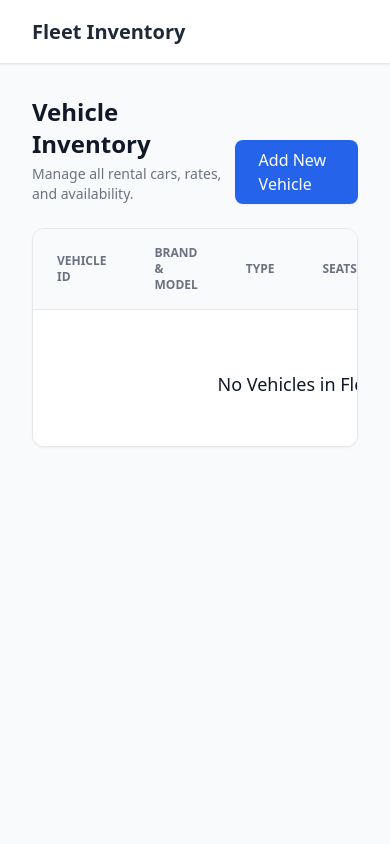
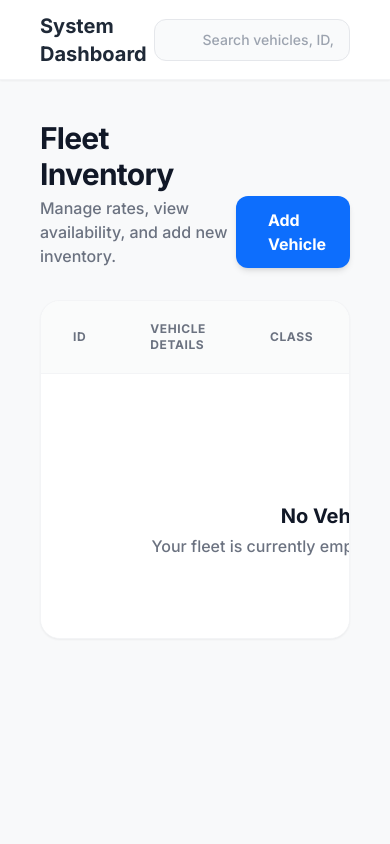
Before and after one commit to Sankalpa-KMCP/SE1020-Vehicle-Rental-System-new, a Java web app: page /vehicles in a window 390 px wide. Run offline with Tomcat 11, a stand-in JSP engine, Linux system fonts and the light colour scheme; some libraries are stand-ins or nearby versions.

Commit message:
vehicle dao.fixed plymorphism methods. resolved errors in classes.

```diff
--- a/src/main/java/com/example/vehiclerentalsystem01/models/Motorcycle.java
+++ b/src/main/java/com/example/vehiclerentalsystem01/models/Motorcycle.java
@@ -1,5 +1,4 @@
 package com.example.vehiclerentalsystem01.models;
-
 /**
  * OOP Concept: Inheritance.
  * The Motorcycle class inherits all attributes and methods from the Vehicle class.
@@ -35,7 +34,7 @@ public class Motorcycle extends Vehicle {
     }
 
     @Override
-    public String toCSV() {
+    public String formatForFile() {
         // FIX 3: We must use Getters to access the parent's private data
         return "Motorcycle," + getId() + "," + getBrand() + "," + getModel() + "," + getDailyRate() + "," + helmetIncluded;
     }
--- a/src/main/webapp/vehicle-dashboard.jsp
+++ b/src/main/webapp/vehicle-dashboard.jsp
@@ -1,6 +1,5 @@
 <%@ page import="java.util.List" %>
 <%@ page import="com.example.vehiclerentalsystem01.models.Vehicle" %>
-<%@ page import="com.example.vehiclerentalsystem01.models.Car" %>
 <%@ page contentType="text/html; charset=UTF-8" %>
 <!DOCTYPE html>
 <html lang="en">
@@ -8,82 +7,109 @@
   <title>Vehicle Fleet - DriveAway</title>
   <script src="https://cdn.tailwindcss.com"></script>
   <script src="https://unpkg.com/@phosphor-icons/web"></script>
+  <style>
+    @import url('https://fonts.googleapis.com/css2?family=Inter:wght@400;500;600;700&display=swap');
+    body { font-family: 'Inter', sans-serif; }
+  </style>
+  <script>
+    // Real-Time Search Filter
+    function searchFleet() {
+      let input = document.getElementById("searchBox").value.toUpperCase();
+      let rows = document.querySelectorAll("#fleetTable tbody tr");
+      rows.forEach(row => {
+        let text = row.innerText.toUpperCase();
+        row.style.display = text.includes(input) ? "" : "none";
+      });
+    }
+  </script>
 </head>
-<body class="bg-gray-50 flex h-screen overflow-hidden text-gray-800">
+<body class="bg-[#F8F9FA] flex h-screen overflow-hidden text-gray-800 antialiased">
 
-<!-- PROFESSIONAL SIDEBAR -->
-<aside class="w-64 bg-slate-900 text-white flex flex-col hidden md:flex">
-  <div class="h-16 flex items-center px-6 border-b border-slate-800">
-    <i class="ph ph-car-profile text-2xl text-blue-400 mr-2"></i>
-    <h1 class="text-xl font-bold tracking-wider">DriveAway Pro</h1>
+<aside class="w-64 bg-[#0B132B] text-white flex flex-col hidden md:flex shadow-xl z-10">
+  <div class="h-20 flex items-center px-8 border-b border-white/10">
+    <i class="ph-fill ph-car-profile text-3xl text-[#0D6EFD] mr-3"></i>
+    <h1 class="text-2xl font-extrabold tracking-tight">DriveAway</h1>
   </div>
-  <nav class="flex-1 px-4 py-6 space-y-2 overflow-y-auto">
-    <!-- Link back to Student 1's Work -->
-    <a href="customers?action=list" class="flex items-center px-4 py-3 text-slate-300 hover:bg-slate-800 hover:text-white rounded-lg transition-all">
-      <i class="ph ph-users text-xl mr-3"></i>
-      <span class="font-medium">Customers</span>
+  <nav class="flex-1 px-4 py-8 space-y-3 overflow-y-auto">
+    <a href="customers?action=list" class="flex items-center px-4 py-3.5 text-gray-400 hover:bg-white/5 hover:text-white rounded-xl transition-all font-medium">
+      <i class="ph-bold ph-users text-xl mr-3"></i> Customers
     </a>
-
-    <!-- Link to Student 2's Work (ACTIVE) -->
-    <a href="vehicles?action=list" class="flex items-center px-4 py-3 bg-blue-600 text-white rounded-lg shadow-md transition-all">
-      <i class="ph ph-car text-xl mr-3"></i>
-      <span class="font-medium">Vehicle Fleet</span>
+    <a href="vehicles?action=list" class="flex items-center px-4 py-3.5 bg-[#0D6EFD] text-white rounded-xl shadow-lg shadow-blue-900/20 font-bold transition-all">
+      <i class="ph-bold ph-car text-xl mr-3"></i> Vehicle Fleet
     </a>
   </nav>
-  <div class="p-4 border-t border-slate-800">
-    <a href="index.jsp" class="flex items-center px-4 py-2 text-sm text-slate-400 hover:text-white transition-all">
-      <i class="ph ph-sign-out text-lg mr-2"></i> Logout
+  <div class="p-6 border-t border-white/10">
+    <a href="index.jsp" class="flex items-center text-gray-400 hover:text-red-400 transition-colors font-bold">
+      <i class="ph-bold ph-sign-out text-xl mr-2"></i> Secure Logout
     </a>
   </div>
 </aside>
 
-<!-- MAIN CONTENT AREA -->
 <main class="flex-1 flex flex-col h-screen overflow-hidden">
-  <header class="h-16 bg-white shadow-sm flex items-center justify-between px-8 border-b border-gray-200">
-    <h2 class="text-xl font-semibold text-gray-800">Fleet Inventory</h2>
+  <header class="h-20 bg-white shadow-sm flex items-center justify-between px-10 border-b border-gray-100 z-0">
+    <h2 class="text-xl font-bold text-gray-800">System Dashboard</h2>
+
+    <div class="relative w-80">
+      <div class="absolute inset-y-0 left-0 pl-4 flex items-center pointer-events-none">
+        <i class="ph-bold ph-magnifying-glass text-gray-400 text-lg"></i>
+      </div>
+      <input type="text" id="searchBox" onkeyup="searchFleet()" placeholder="Search vehicles, ID, or type..." class="w-full pl-12 pr-4 py-2.5 bg-gray-50 border border-gray-200 rounded-xl focus:ring-2 focus:ring-[#0D6EFD] focus:bg-white outline-none transition-all font-medium text-sm">
+    </div>
   </header>
 
-  <div class="flex-1 overflow-y-auto p-8">
-    <div class="flex justify-between items-end mb-6">
+  <div class="flex-1 overflow-y-auto p-10">
+    <div class="flex justify-between items-end mb-8">
       <div>
-        <h3 class="text-2xl font-bold text-gray-900">Vehicle Inventory</h3>
-        <p class="text-sm text-gray-500 mt-1">Manage all rental cars, rates, and availability.</p>
+        <h3 class="text-3xl font-extrabold text-gray-900 tracking-tight">Fleet Inventory</h3>
+        <p class="text-gray-500 font-medium mt-1">Manage rates, view availability, and add new inventory.</p>
       </div>
-      <a href="add-vehicle.jsp" class="flex items-center bg-blue-600 hover:bg-blue-700 text-white px-4 py-2 rounded-lg font-medium shadow-sm transition-all">
-        <i class="ph ph-plus font-bold mr-2"></i> Add New Vehicle
+      <a href="add-vehicle.jsp" class="flex items-center bg-[#0D6EFD] hover:bg-blue-700 text-white px-6 py-3 rounded-xl font-bold shadow-md transition-all">
+        <i class="ph-bold ph-plus mr-2 text-lg"></i> Add Vehicle
       </a>
     </div>
 
-    <div class="bg-white shadow-sm rounded-xl border border-gray-200 overflow-hidden">
-      <table class="min-w-full divide-y divide-gray-200">
-        <thead class="bg-gray-50">
+    <div class="bg-white shadow-sm rounded-[20px] border border-gray-100 overflow-hidden">
+      <table class="min-w-full divide-y divide-gray-100" id="fleetTable">
+        <thead class="bg-gray-50/80">
         <tr>
-          <th class="px-6 py-4 text-left text-xs font-bold text-gray-500 uppercase">Vehicle ID</th>
-          <th class="px-6 py-4 text-left text-xs font-bold text-gray-500 uppercase">Brand & Model</th>
-          <th class="px-6 py-4 text-left text-xs font-bold text-gray-500 uppercase">Type</th>
-          <th class="px-6 py-4 text-left text-xs font-bold text-gray-500 uppercase">Seats</th>
-          <th class="px-6 py-4 text-left text-xs font-bold text-gray-500 uppercase">Daily Rate</th>
-          <th class="px-6 py-4 text-right text-xs font-bold text-gray-500 uppercase">Actions</th>
+          <th class="px-8 py-5 text-left text-xs font-bold text-gray-500 uppercase tracking-wider">ID</th>
+          <th class="px-8 py-5 text-left text-xs font-bold text-gray-500 uppercase tracking-wider">Vehicle Details</th>
+          <th class="px-8 py-5 text-left text-xs font-bold text-gray-500 uppercase tracking-wider">Class</th>
+          <th class="px-8 py-5 text-left text-xs font-bold text-gray-500 uppercase tracking-wider">Specifics</th>
+          <th class="px-8 py-5 text-left text-xs font-bold text-gray-500 uppercase tracking-wider">Daily Rate</th>
+          <th class="px-8 py-5 text-right text-xs font-bold text-gray-500 uppercase tracking-wider">Actions</th>
         </tr>
         </thead>
-        <tbody class="bg-white divide-y divide-gray-200">
+        <tbody class="bg-white divide-y divide-gray-50">
         <%
           List<Vehicle> vehicleList = (List<Vehicle>) request.getAttribute("vehicleList");
           if (vehicleList != null && !vehicleList.isEmpty()) {
             for (Vehicle v : vehicleList) {
-              Car c = (Car) v; // Cast to Car to get seating capacity
         %>
-        <tr class="hover:bg-blue-50 transition-colors duration-150 group">
-          <td class="px-6 py-4 whitespace-nowrap text-sm font-mono text-gray-500"><%= c.getId() %></td>
-          <td class="px-6 py-4 whitespace-nowrap text-sm font-bold text-gray-900"><%= c.getBrand() %> <%= c.getModel() %></td>
-          <td class="px-6 py-4 whitespace-nowrap text-sm text-gray-600">
-            <span class="bg-gray-100 text-gray-700 px-2 py-1 rounded text-xs font-semibold"><%= c.getVehicleType() %></span>
+        <tr class="hover:bg-blue-50/50 transition-colors duration-200 group">
+          <td class="px-8 py-5 whitespace-nowrap text-sm font-mono font-bold text-gray-400"><%= v.getId() %></td>
+          <td class="px-8 py-5 whitespace-nowrap">
+            <div class="text-sm font-bold text-gray-900"><%= v.getBrand() %></div>
+            <div class="text-sm text-gray-500 font-medium"><%= v.getModel() %></div>
           </td>
-          <td class="px-6 py-4 whitespace-nowrap text-sm text-gray-600"><%= c.getSeatingCapacity() %></td>
-          <td class="px-6 py-4 whitespace-nowrap text-sm font-medium text-green-600">$<%= String.format("%.2f", c.getDailyRate()) %></td>
-          <td class="px-6 py-4 whitespace-nowrap text-right text-sm font-medium">
-            <a href="vehicles?action=delete&id=<%= c.getId() %>" class="text-red-500 hover:text-red-700 bg-red-50 hover:bg-red-100 px-3 py-1.5 rounded-md transition-all opacity-0 group-hover:opacity-100">
-              <i class="ph ph-trash align-middle mr-1"></i> Delete
+          <td class="px-8 py-5 whitespace-nowrap">
+            <% if("Motorcycle".equals(v.getVehicleType())) { %>
+            <span class="bg-orange-100 text-orange-700 px-3 py-1 rounded-lg text-xs font-bold tracking-wide">MOTORCYCLE</span>
+            <% } else { %>
+            <span class="bg-blue-100 text-blue-700 px-3 py-1 rounded-lg text-xs font-bold tracking-wide">CAR / SUV</span>
+            <% } %>
+          </td>
+          <td class="px-8 py-5 whitespace-nowrap text-sm font-semibold text-gray-600">
+            <%= v.getSpecificDetail() %>
+          </td>
+          <td class="px-8 py-5 whitespace-nowrap">
+              <span class="text-sm font-extrabold text-emerald-600 bg-emerald-50 px-3 py-1.5 rounded-lg border border-emerald-100">
+                  Rs. <%= String.format("%.2f", v.calculateRentalRate()) %>
+              </span>
+          </td>
+          <td class="px-8 py-5 whitespace-nowrap text-right text-sm">
+            <a href="vehicles?action=delete&id=<%= v.getId() %>" class="text-red-500 hover:text-red-700 bg-red-50 hover:bg-red-100 px-4 py-2 rounded-lg font-bold transition-all opacity-0 group-hover:opacity-100 inline-flex items-center">
+              <i class="ph-bold ph-trash mr-1.5 text-lg"></i> Delete
             </a>
           </td>
         </tr>
@@ -92,10 +118,13 @@
         } else {
         %>
         <tr>
-          <td colspan="6" class="px-6 py-12 text-center">
-            <div class="flex flex-col items-center">
-              <i class="ph ph-car text-4xl text-gray-300 mb-3"></i>
-              <p class="text-lg font-medium text-gray-900">No Vehicles in Fleet</p>
+          <td colspan="6" class="px-8 py-20 text-center">
+            <div class="flex flex-col items-center justify-center">
+              <div class="bg-gray-50 p-4 rounded-full mb-4">
+                <i class="ph-fill ph-car text-4xl text-gray-400"></i>
+              </div>
+              <p class="text-xl font-bold text-gray-900 mb-1">No Vehicles Found</p>
+              <p class="text-gray-500 font-medium">Your fleet is currently empty. Add a vehicle to get started.</p>
             </div>
           </td>
         </tr>
```
Also changed, not shown: src/main/java/com/example/vehiclerentalsystem01/controllers/VehicleController.java (+44 -18 lines), src/main/java/com/example/vehiclerentalsystem01/dao/VehicleDAO.java (+27 -13 lines), src/main/java/com/example/vehiclerentalsystem01/models/Car.java (+4 -7 lines), src/main/java/com/example/vehiclerentalsystem01/models/Vehicle.java (+23 -9 lines), src/main/webapp/add-vehicle.jsp (+91 -29 lines).
